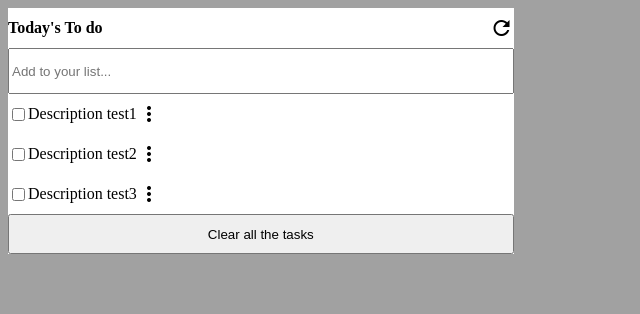
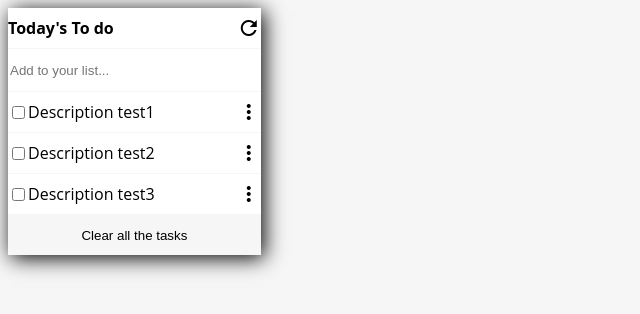
Before and after one commit to KatIsCoding/TodoList, a website built with webpack: page src/index.html in a window 1280 px wide. Shown: the whole page, without its empty margins (0-640 px from the left). Built offline with nearby package versions, Linux system fonts and the light colour scheme.

Commit message:
Final Styling

```diff
--- a/src/style.css
+++ b/src/style.css
@@ -1,18 +1,22 @@
 body {
-    background-color: #a1a1a1;
+    background-color: #f6f6f6;
+    font-family: 'Open Sans', 'Lucida Grande', tahoma, verdana, arial, sans-serif;
 }
 
 #todo-list {
     display: flex;
     background-color: white;
+    position: relative;
     flex-direction: column;
-    width: 40%;
+    min-width: 20%;
+    max-width: 40%;
+    width: fit-content;
+    word-break: break-word;
     justify-content: center;
     align-content: center;
+    box-shadow: 3px 3px 20px 0;
 
 }
-
-
 
 #todo-header {
     height: 40px;
@@ -20,10 +24,17 @@ body {
     flex-direction: row;
     justify-content: space-between;
     align-items: center;
+    border-bottom-color: #f6f6f6;
+    border-bottom-style: solid;
+    border-width: 1px;
 }
 
 #addTask {
     height: 40px;
+    border: none;
+    border-bottom-color: #f6f6f6;
+    border-bottom-style: solid;
+    border-width: 1px;
 }
 
 #todo-container {
@@ -37,8 +48,23 @@ body {
     list-style: none;
     align-items: center;
     height: 40px;
+    border-bottom-color: #f6f6f6;
+    border-bottom-style: solid;
+    border-width: 1px;
+    width: 100%;
+}
+
+.todo-element span {
+    position: absolute;
+    right: 0%;
+}
+
+.todo-element p {
+    max-width: 90%;
 }
 
 #wipe-tasks {
     height: 40px;
+    border: none;
+    background-color: #f6f6f6;
 }
```
